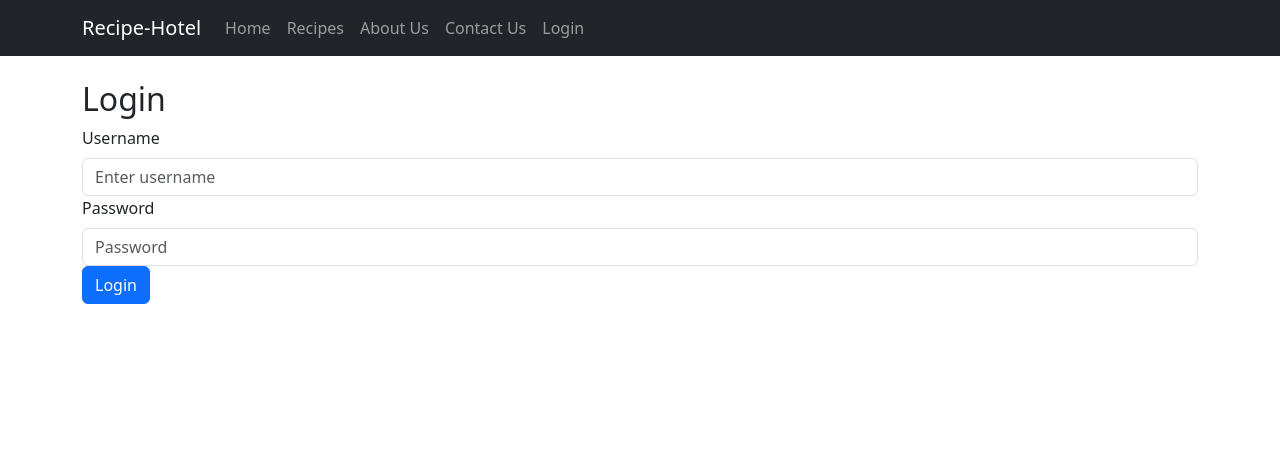
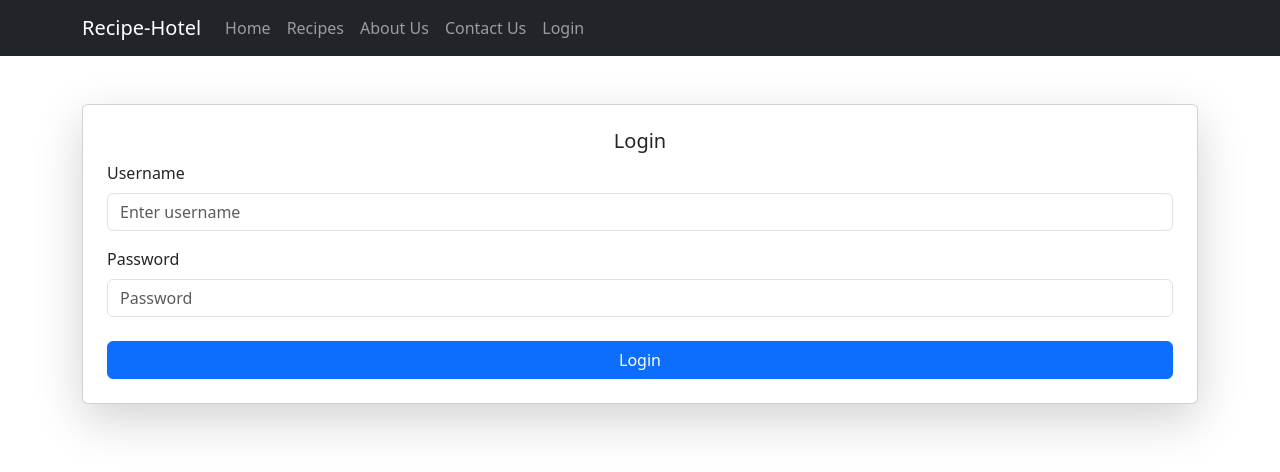
Before and after one commit to sanju0911/E-commerce-react, a React (Create React App) app in the folder e-commerce/: page /login in a window 1280 px wide. Shown: the top 472 px of the page. Built offline with nearby package versions, Linux system fonts and the light colour scheme.

Commit message:
added change password

```diff
--- a/e-commerce/src/components/Login.js
+++ b/e-commerce/src/components/Login.js
@@ -1,6 +1,6 @@
 import React, { useState } from "react";
 import { useAuth } from "../context/AuthContext";
-import { Container, Form, Button, Alert } from "react-bootstrap";
+import { Container, Form, Button, Alert, Card } from "react-bootstrap";
 
 const Login = () => {
   const { login } = useAuth();
@@ -31,8 +31,9 @@ const Login = () => {
   };
 
   return (
-    <Container className="mt-4">
-      <h2>Login</h2>
+    <Container className="mt-5">
+      <Card className="shadow-lg p-4">
+        <Card.Title className="text-center">Login</Card.Title>
         {error && <Alert variant="danger">{error}</Alert>}
         <Form onSubmit={handleSubmit}>
           <Form.Group controlId="formBasicUsername">
@@ -43,6 +44,7 @@ const Login = () => {
               value={username}
               onChange={(e) => setUsername(e.target.value)}
               required
+              className="mb-3"
             />
           </Form.Group>
 
@@ -54,12 +56,15 @@ const Login = () => {
               value={password}
               onChange={(e) => setPassword(e.target.value)}
               required
+              className="mb-4"
             />
           </Form.Group>
-        <Button variant="primary" type="submit">
+
+          <Button variant="primary" type="submit" className="w-100">
             Login
           </Button>
         </Form>
+      </Card>
     </Container>
   );
 };
```
Lines whose indentation alone changed are shown as unchanged.
